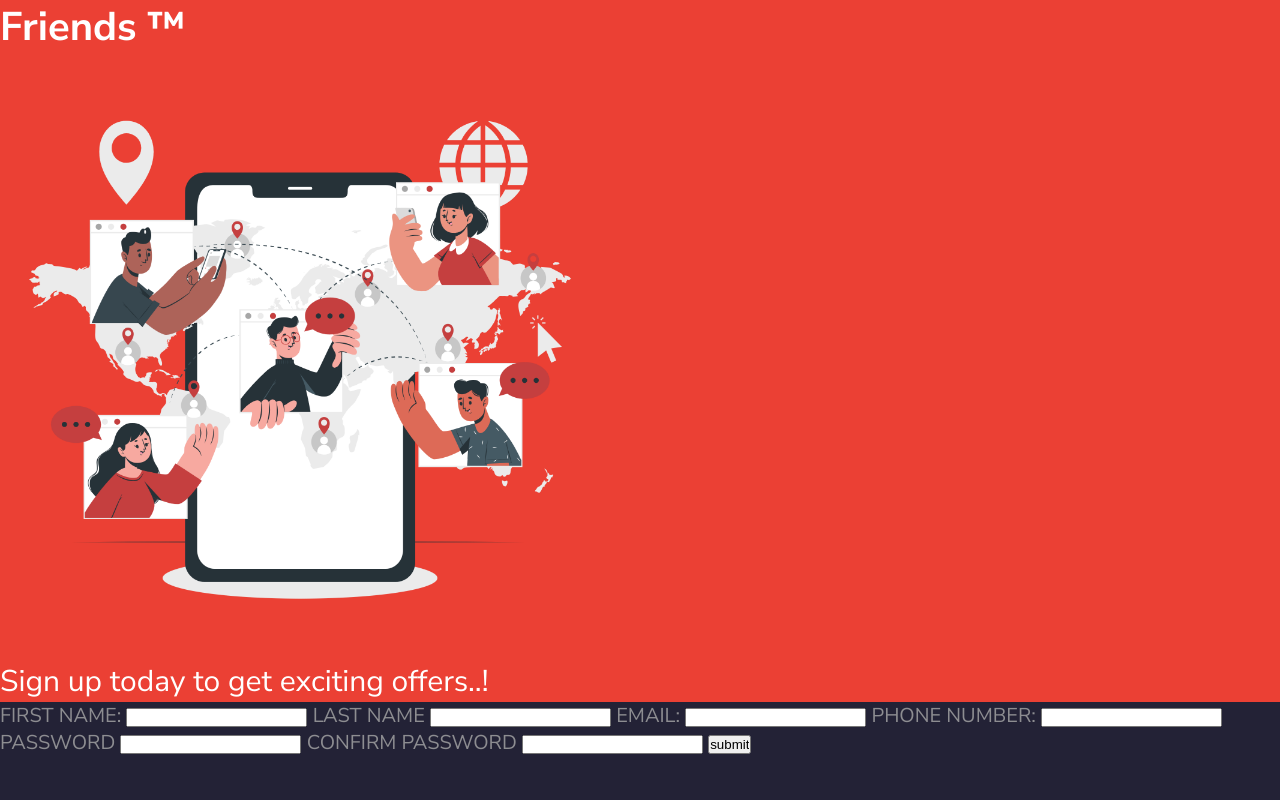
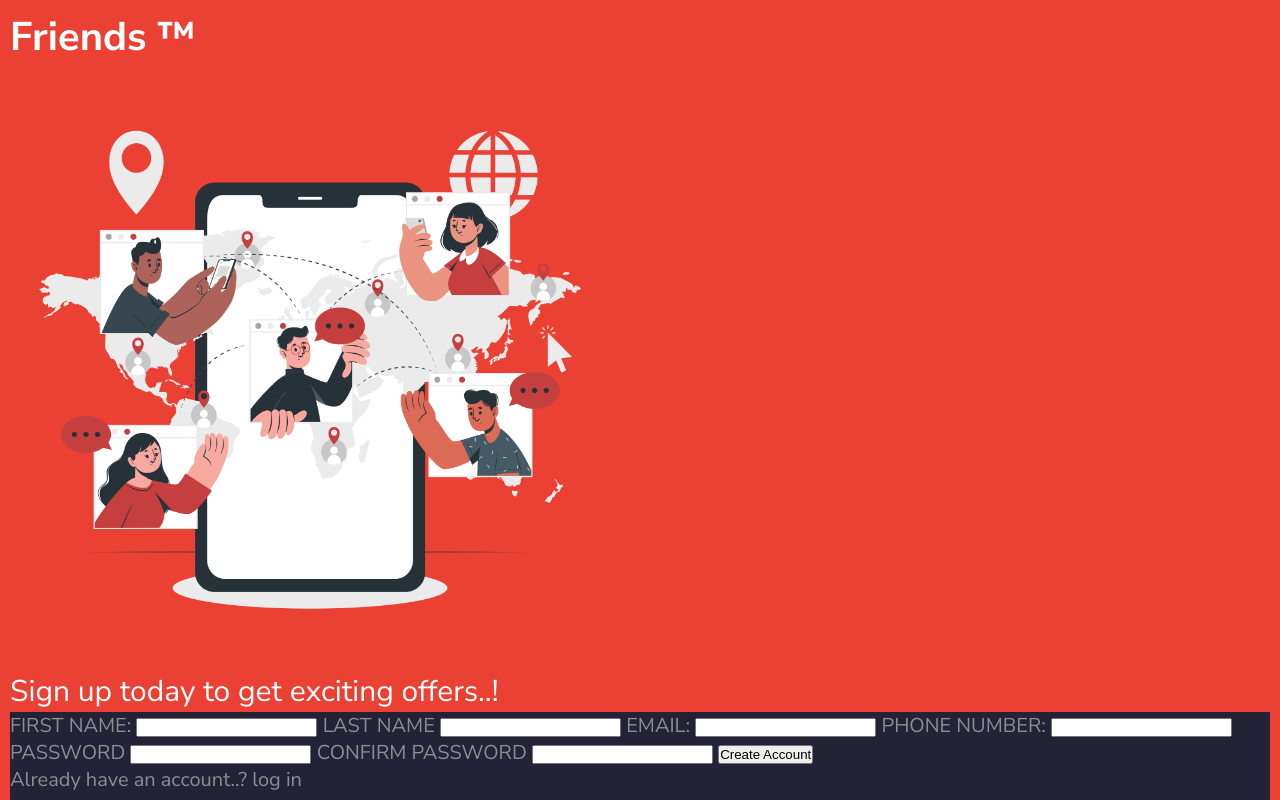
Before and after one commit to HassanAmirii/friends-sign-up-page, a plain HTML site: page index.html in a window 1280 px wide. Shown: the top 800 px of the page. Drawn offline with Linux system fonts and the light colour scheme.

Commit message:
yeah pusshing

```diff
--- a/index.html
+++ b/index.html
@@ -47,7 +47,8 @@
           <label for="">CONFIRM PASSWORD</label>
           <input type="password" minlength="8" maxlength="8" required />
 
-          <input type="submit" value="submit" />
+          <input type="submit" value="Create Account" />
+          <p>Already have an account..? <span>log in</span></p>
         </form>
       </div>
     </div>
--- a/style.css
+++ b/style.css
@@ -22,6 +22,7 @@ body {
   background-color: var(--background-color);
   font-family: var(--cool-font);
   color: var(--text-color);
+  padding: 10px;
 }
 
 .sign-up-icon-div {
```
Also changed, not shown: 1 other file.
